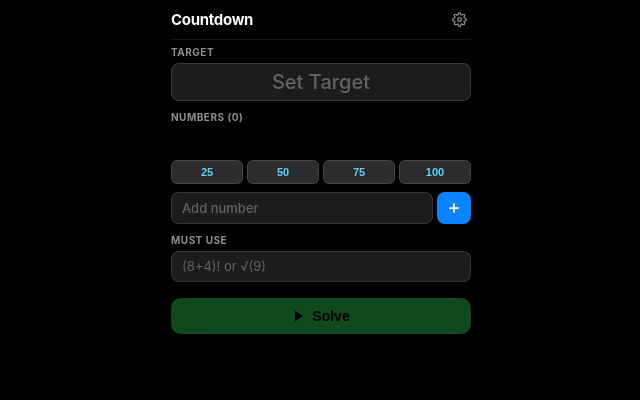
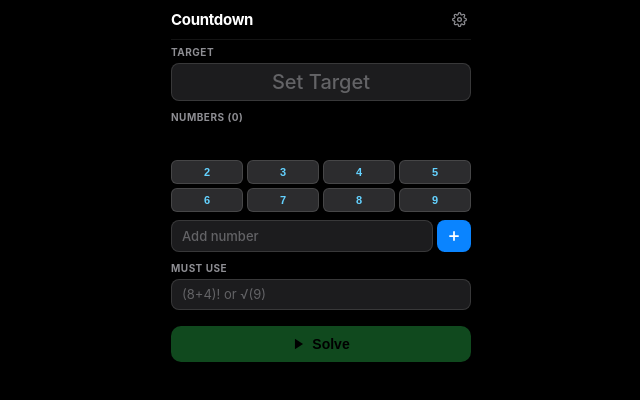
Before and after one commit to acuc0d3r/countdown-solver-web, a plain HTML site: page index.html in a window 1280 px wide. Shown: the whole page, without its empty margins (319-959 px from the left). Drawn offline with Linux system fonts and the light colour scheme.

Commit message:
feat: replace presets with digits 2-9 in 4x2 grid

```diff
--- a/index.html
+++ b/index.html
@@ -48,10 +48,14 @@
 
                 <!-- Quick Presets -->
                 <div class="presets-row">
-                    <button class="preset-btn" data-val="25">25</button>
-                    <button class="preset-btn" data-val="50">50</button>
-                    <button class="preset-btn" data-val="75">75</button>
-                    <button class="preset-btn" data-val="100">100</button>
+                    <button class="preset-btn" data-val="2">2</button>
+                    <button class="preset-btn" data-val="3">3</button>
+                    <button class="preset-btn" data-val="4">4</button>
+                    <button class="preset-btn" data-val="5">5</button>
+                    <button class="preset-btn" data-val="6">6</button>
+                    <button class="preset-btn" data-val="7">7</button>
+                    <button class="preset-btn" data-val="8">8</button>
+                    <button class="preset-btn" data-val="9">9</button>
                 </div>
 
                 <!-- Native Number Entry -->
```
Also changed, not shown: 1 other file.
